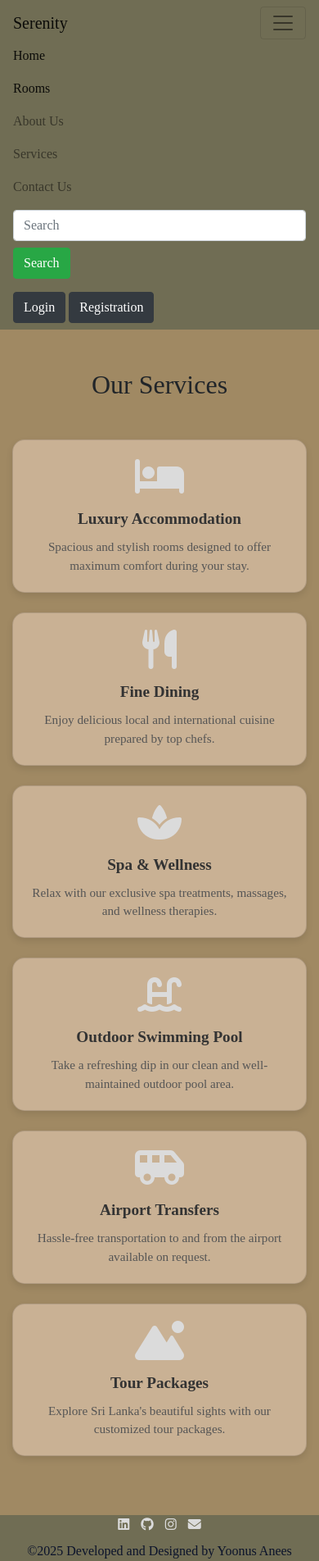
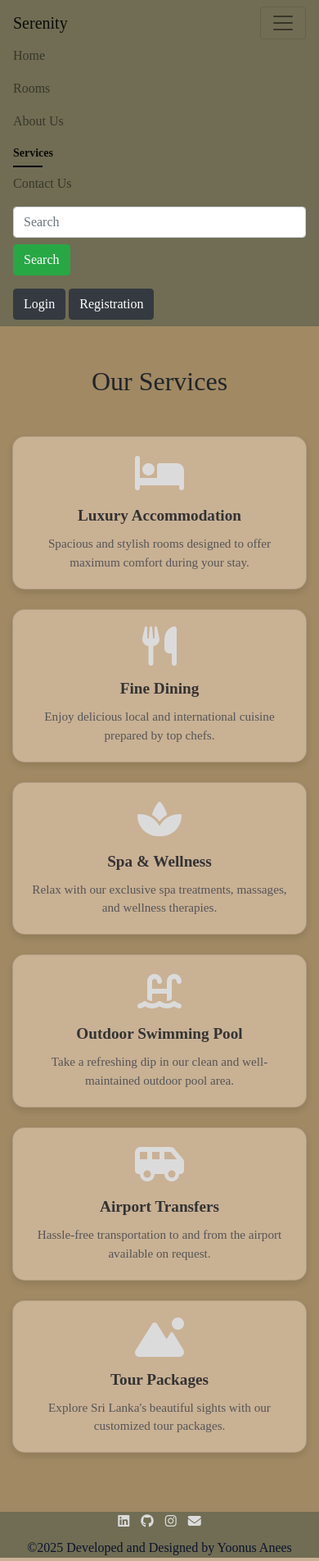
Before and after one commit to YoonusAnees/Hotel-Management-, a PHP site: page /componets/services.php in a window 390 px wide, after a click that opens the changed part. Shown: the whole page at 82% size. Run offline with PHP 8.4, Linux system fonts and the light colour scheme; data that the repository does not hold is empty; some libraries are stand-ins or nearby versions.

Commit message:
ui enhanced

```diff
--- a/assets/css/style.css
+++ b/assets/css/style.css
@@ -5,6 +5,35 @@
 
 
 
+
+
+/* Active nav link with a thicker underline */
+.nav-item.active .nav-link {
+    border-bottom: 3px solid #000;
+    font-weight: bold;
+    padding-bottom: 5px; /* Optional: Adjust spacing for better alignment */
+    position: relative;
+    transition: all 0.3s ease; /* Smooth transition for hover and active states */
+}
+
+/* Interactive hover effect */
+.nav-item.active .nav-link:hover {
+    color: #333;
+    border-bottom: 3px solid #333;
+    padding-bottom: 7px;
+}
+
+
+
+@media (max-width: 576px) {
+    .nav-item.active .nav-link {
+        border-bottom: 2px solid #000; /* Thinner underline for small devices */
+        font-size: 14px; /* Optional: Reduce font size on small screens */
+        border-width: 1; /* Remove default border width */
+        width: 10%;
+
+    }
+}
 
 .nav-bg-color{
     background-color: #706D54;
--- a/componets/aboutUs.php
+++ b/componets/aboutUs.php
@@ -39,13 +39,13 @@ $resultRoom = $connection->query($sqlRoom);
 
     <div class="collapse navbar-collapse" id="navbarSupportedContent">
       <ul class="navbar-nav mr-auto">
-        <li class="nav-item active">
+        <li class="nav-item ">
           <a class="nav-link" href="../index.php">Home <span class="sr-only">(current)</span></a>
         </li>
-        <li class="nav-item active">
+        <li class="nav-item">
           <a class="nav-link" href="./rooms.php">Rooms</a>
         </li>
-        <li class="nav-item">
+        <li class="nav-item active">
           <a class="nav-link" href="./aboutUs.php">About Us</a>
         </li>
         <li class="nav-item">
--- a/componets/contactUs.php
+++ b/componets/contactUs.php
@@ -67,10 +67,10 @@ $resultRoom = $connection->query($sqlRoom);
 
     <div class="collapse navbar-collapse" id="navbarSupportedContent">
       <ul class="navbar-nav mr-auto">
-        <li class="nav-item active">
+        <li class="nav-item ">
           <a class="nav-link" href="../index.php">Home <span class="sr-only">(current)</span></a>
         </li>
-        <li class="nav-item active">
+        <li class="nav-item ">
           <a class="nav-link" href="./rooms.php">Rooms</a>
         </li>
         <li class="nav-item">
@@ -79,7 +79,7 @@ $resultRoom = $connection->query($sqlRoom);
         <li class="nav-item">
           <a class="nav-link" href="./services.php">Services</a>
         </li>
-        <li class="nav-item">
+        <li class="nav-item active">
           <a class="nav-link" href="./contactUs.php">Contact Us</a>
         </li>
       </ul>
--- a/componets/rooms.php
+++ b/componets/rooms.php
@@ -39,7 +39,7 @@ $resultRoom = $connection->query($sqlRoom);
 
     <div class="collapse navbar-collapse" id="navbarSupportedContent">
       <ul class="navbar-nav mr-auto">
-        <li class="nav-item active">
+        <li class="nav-item">
           <a class="nav-link" href="../index.php">Home <span class="sr-only">(current)</span></a>
         </li>
         <li class="nav-item active">
--- a/componets/services.php
+++ b/componets/services.php
@@ -39,16 +39,16 @@ $resultRoom = $connection->query($sqlRoom);
 
     <div class="collapse navbar-collapse" id="navbarSupportedContent">
       <ul class="navbar-nav mr-auto">
-        <li class="nav-item active">
+        <li class="nav-item ">
           <a class="nav-link" href="#homeSection">Home <span class="sr-only">(current)</span></a>
         </li>
-        <li class="nav-item active">
+        <li class="nav-item ">
           <a class="nav-link" href="./rooms.php">Rooms</a>
         </li>
         <li class="nav-item">
           <a class="nav-link" href="./aboutUs.php">About Us</a>
         </li>
-        <li class="nav-item">
+        <li class="nav-item active">
           <a class="nav-link" href="./services.php">Services</a>
         </li>
         <li class="nav-item">
--- a/index.php
+++ b/index.php
@@ -44,9 +44,9 @@ $resultReview = mysqli_query($connection, $sqlReview);
     <div class="collapse navbar-collapse" id="navbarSupportedContent">
       <ul class="navbar-nav mr-auto">
         <li class="nav-item active">
-          <a class="nav-link" href="#homeSection">Home <span class="sr-only">(current)</span></a>
+          <a class="nav-link " href="./index.php">Home <span class="sr-only">(current)</span></a>
         </li>
-        <li class="nav-item active">
+        <li class="nav-item">
           <a class="nav-link" href="./componets/rooms.php">Rooms</a>
         </li>
         <li class="nav-item">
--- a/user/user-componets/aboutUs.php
+++ b/user/user-componets/aboutUs.php
@@ -55,11 +55,11 @@ if ($userResult && mysqli_num_rows($userResult) > 0) {
 
   <div class="collapse navbar-collapse" id="navbarSupportedContent">
     <ul class="navbar-nav mr-auto">
-      <li class="nav-item active">
+      <li class="nav-item">
         <a class="nav-link" href="../main.php">Home</a>
       </li>
       <li class="nav-item"><a class="nav-link" href="./rooms.php">Rooms</a></li>
-      <li class="nav-item"><a class="nav-link" href="./aboutUs.php">About Us</a></li>
+      <li class="nav-item active"><a class="nav-link" href="./aboutUs.php">About Us</a></li>
       <li class="nav-item"><a class="nav-link" href="./services.php">Services</a></li>
       <li class="nav-item"><a class="nav-link" href="./contactUs.php">Contact Us</a></li>
     </ul>
--- a/user/user-componets/contactUs.php
+++ b/user/user-componets/contactUs.php
@@ -36,13 +36,13 @@ $resultRoom = $connection->query($sqlRoom);
 
   <div class="collapse navbar-collapse" id="navbarSupportedContent">
     <ul class="navbar-nav mr-auto">
-      <li class="nav-item active">
+      <li class="nav-item ">
         <a class="nav-link" href="../main.php">Home</a>
       </li>
       <li class="nav-item"><a class="nav-link" href="./rooms.php"">Rooms</a></li>
       <li class="nav-item"><a class="nav-link" href="./aboutUs.php">About Us</a></li>
       <li class="nav-item"><a class="nav-link" href="./services.php">Services</a></li>
-      <li class="nav-item"><a class="nav-link" href="./contactUs.php">Contact Us</a></li>
+      <li class="nav-item active"><a class="nav-link" href="./contactUs.php">Contact Us</a></li>
     </ul>
     <form class="form-inline my-2 my-lg-0" action="./search.php" method="GET">
   <input class="form-control mr-sm-2" type="search" name="query" placeholder="Search" aria-label="Search">
--- a/user/user-componets/rooms.php
+++ b/user/user-componets/rooms.php
@@ -35,10 +35,10 @@ $resultRoom = $connection->query($sqlRoom);
 
   <div class="collapse navbar-collapse" id="navbarSupportedContent">
     <ul class="navbar-nav mr-auto">
-      <li class="nav-item active">
+      <li class="nav-item ">
         <a class="nav-link" href="../main.php">Home</a>
       </li>
-      <li class="nav-item"><a class="nav-link" href="./rooms.php">Rooms</a></li>
+      <li class="nav-item active"><a class="nav-link" href="./rooms.php">Rooms</a></li>
       <li class="nav-item"><a class="nav-link" href="./aboutUs.php">About Us</a></li>
       <li class="nav-item"><a class="nav-link" href="./services.php">Services</a></li>
       <li class="nav-item"><a class="nav-link" href="./contactUs.php">Contact Us</a></li>
--- a/user/user-componets/services.php
+++ b/user/user-componets/services.php
@@ -36,12 +36,12 @@ $resultRoom = $connection->query($sqlRoom);
 
   <div class="collapse navbar-collapse" id="navbarSupportedContent">
     <ul class="navbar-nav mr-auto">
-      <li class="nav-item active">
+      <li class="nav-item ">
         <a class="nav-link" href="../main.php">Home</a>
       </li>
       <li class="nav-item"><a class="nav-link" href="./rooms.php">Rooms</a></li>
       <li class="nav-item"><a class="nav-link" href="./aboutUs.php">About Us</a></li>
-      <li class="nav-item"><a class="nav-link" href="./services.php">Services</a></li>
+      <li class="nav-item active"><a class="nav-link" href="./services.php">Services</a></li>
       <li class="nav-item"><a class="nav-link" href="./contactUs.php">Contact Us</a></li>
     </ul>
     <form class="form-inline my-2 my-lg-0" action="./search.php" method="GET">
```
